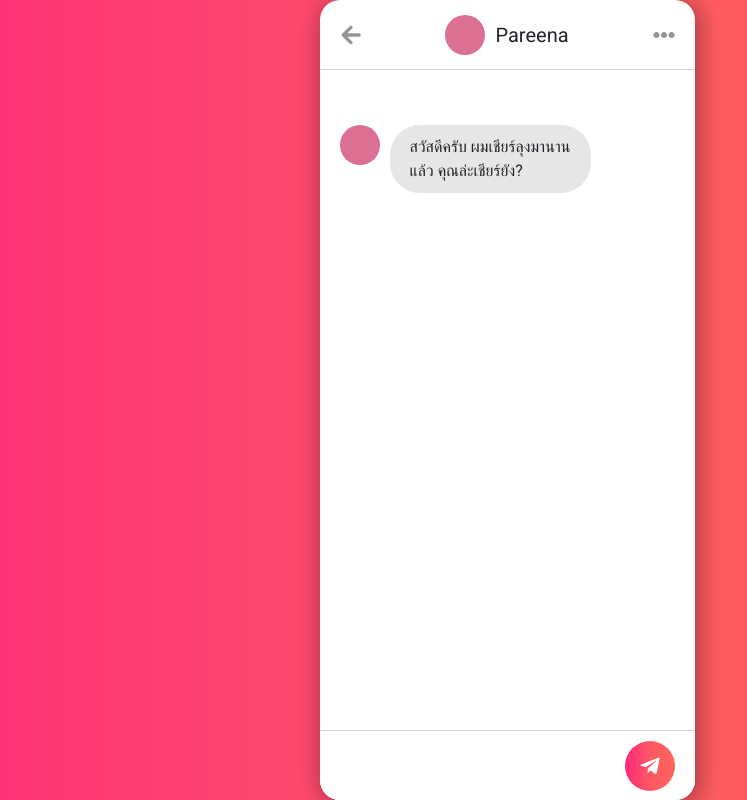
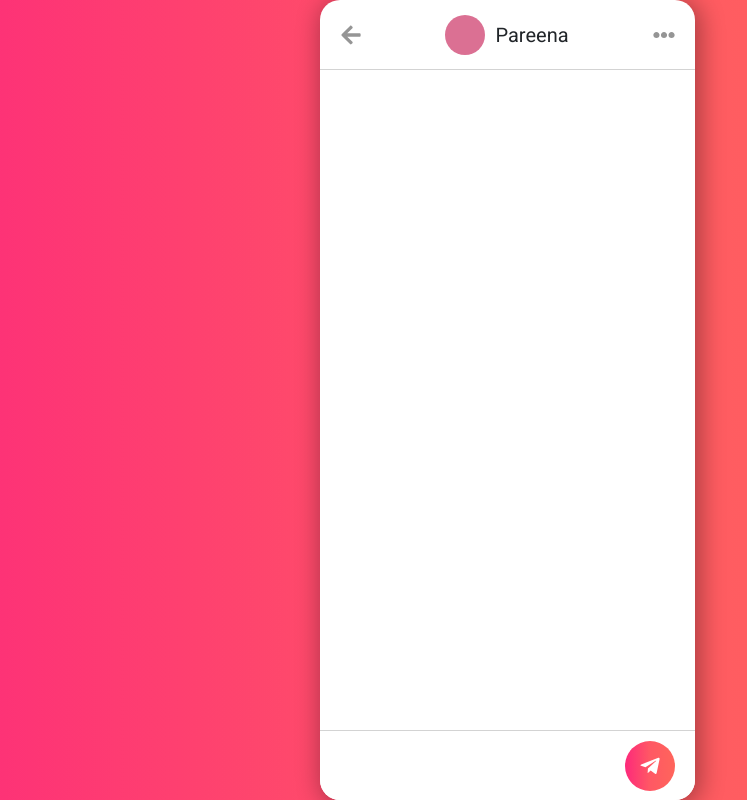
Before and after one commit to noppanat1997/slimder, a React (Create React App) app: page /chat in a window 1280 px wide. Shown: the whole page, without its empty margins (133-880 px from the left). Built offline with nearby package versions, Linux system fonts and the light colour scheme.

Commit message:
update chat

```diff
--- a/src/components/Chat.js
+++ b/src/components/Chat.js
@@ -8,16 +8,6 @@ import { Link } from 'react-router-dom';
 export default () => {
   const [msg, setMsg] = useState('');
   const [msgs, setMsgs] = useState([]);
-
-  useEffect(() => {
-    setMsgs([
-      ...msgs,
-      {
-        name: 'Pareena',
-        text: 'สวัสดีครับ ผมเชียร์ลุงมานานแล้ว คุณล่ะเชียร์ยัง?',
-        isMe: false
-      }])
-  }, [])
 
   useEffect(() => {
     const ele = document.querySelector('.chat-box');
```
